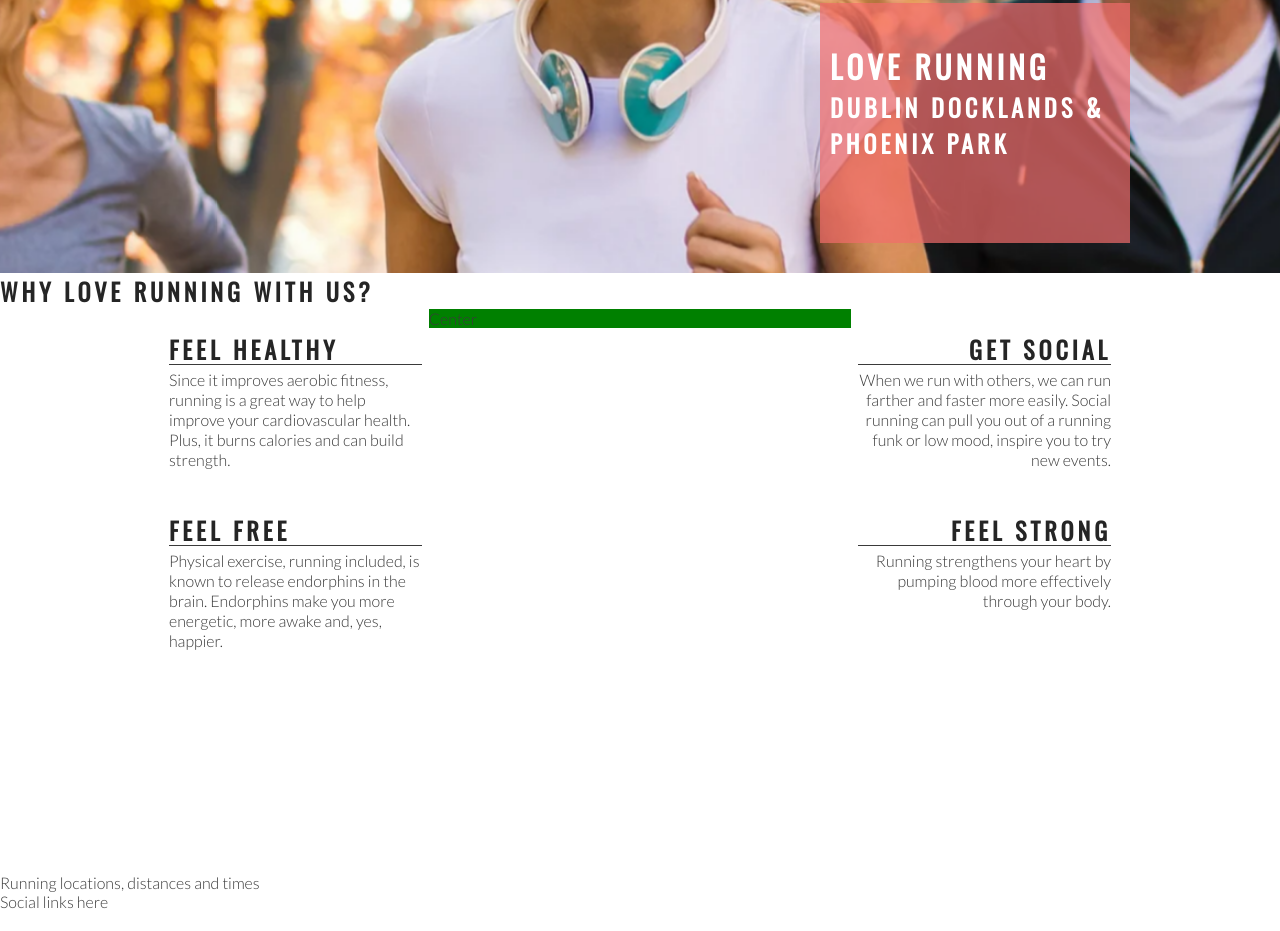
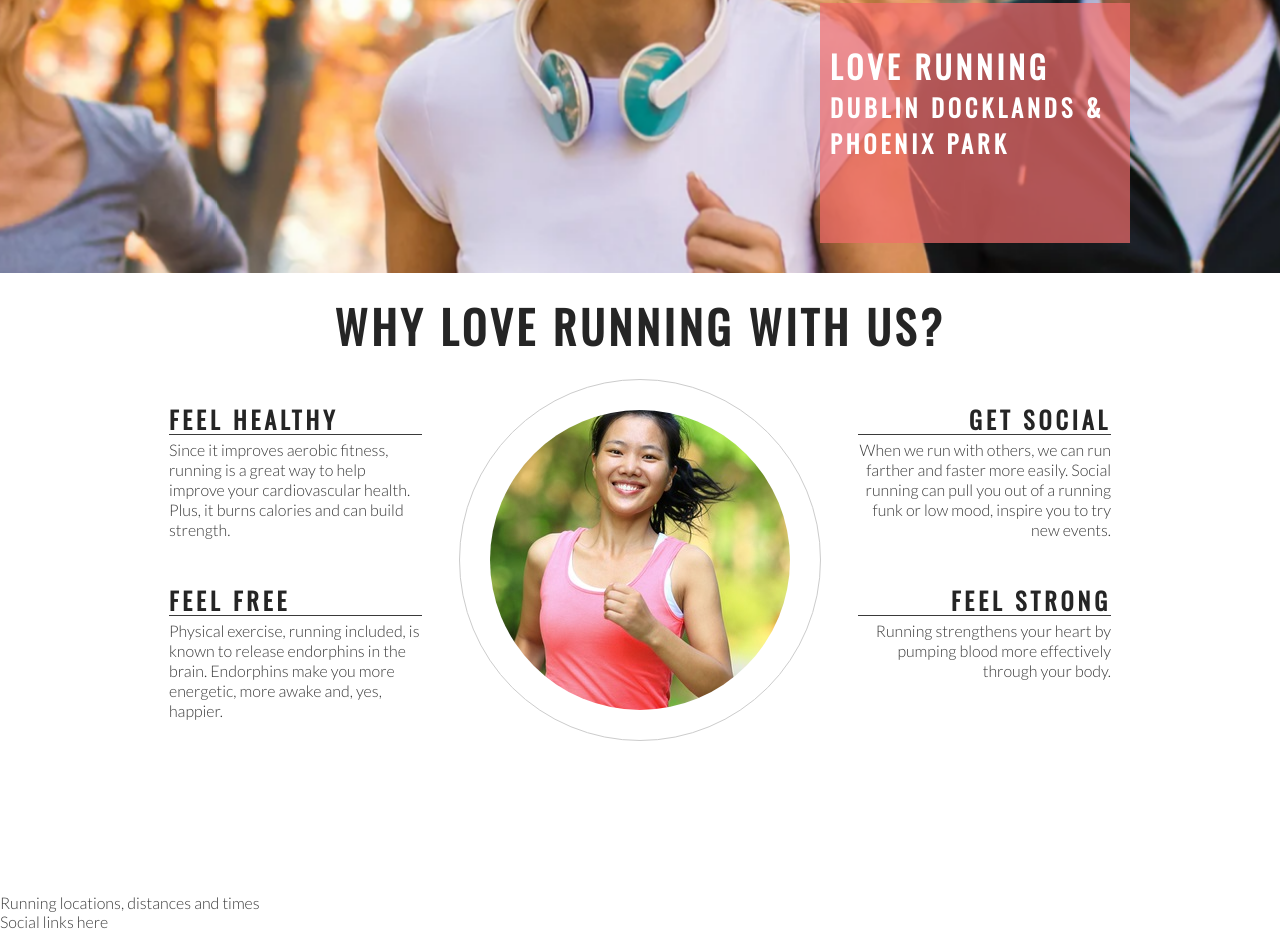
Before and after one commit to NoeliaCI/love-running-noelia, a plain HTML site: page index.html in a window 1280 px wide. Shown: the part 402-1333 px from the top of the page. Drawn offline with nearby package versions, Linux system fonts and the light colour scheme.

Commit message:
Add club ethos central image and style into a circle

```diff
--- a/assets/css/style.css
+++ b/assets/css/style.css
@@ -131,7 +131,6 @@ h1, h2 {
 #center-about {
     width: 33%;
     margin: 0 auto;
-    background-color: green;
 }
 
 hr {
@@ -163,3 +162,27 @@ hr {
 .right-about-heading p {
     text-align: right;
 }
+
+#welcome {
+    text-align: center;
+    margin: 20px 0;
+    font-size: 280%
+
+}
+
+#circle-container {
+    width: 300px;
+    height: 300px;
+    padding: 30px;
+    border-style: solid;
+    border-color: #ccc;
+    border-width: 1px;
+    border-radius: 50%;
+    margin: 0 auto
+}
+
+#circle-cover-bg {
+    background: url('../images/ethos-center-image.jpg') no-repeat center center;
+    height: 100%;
+    border-radius: 50%;
+}
--- a/index.html
+++ b/index.html
@@ -43,7 +43,7 @@
         </div>
     </section>
     <section id="club-ethos">
-        <h1>Why Love Running With Us?</h1>
+        <h2 id="welcome">Why Love Running With Us?</h2>
         <div id="left-about">
             <div class="left-about-heading">
                 <h2>Feel Healthy</h2>
@@ -79,7 +79,11 @@
                 </p>
             </div>
         </div>
-        <div id="center-about">Center</div>
+        <div id="center-about">
+            <div id="circle-container">
+                <div id="circle-cover-bg"></div>
+            </div>
+        </div>
     </section>
     <section>
         Running locations, distances and times
```
